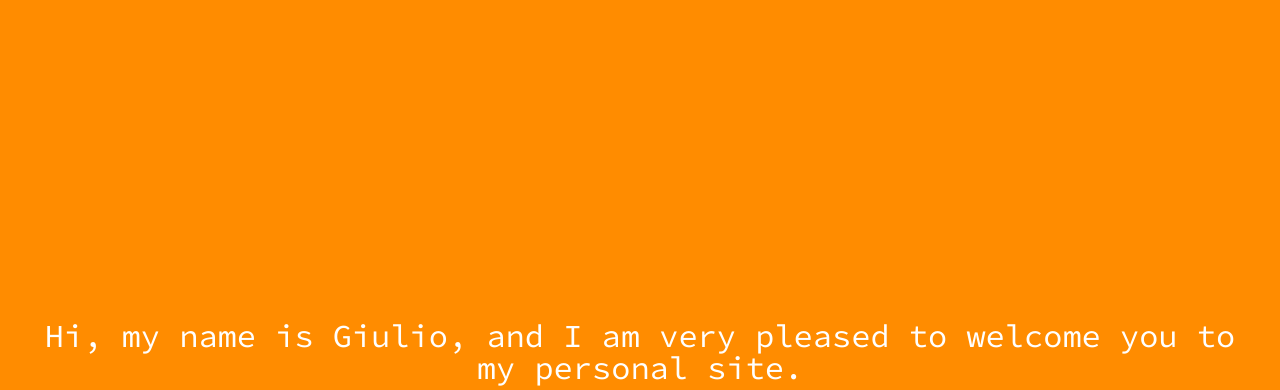
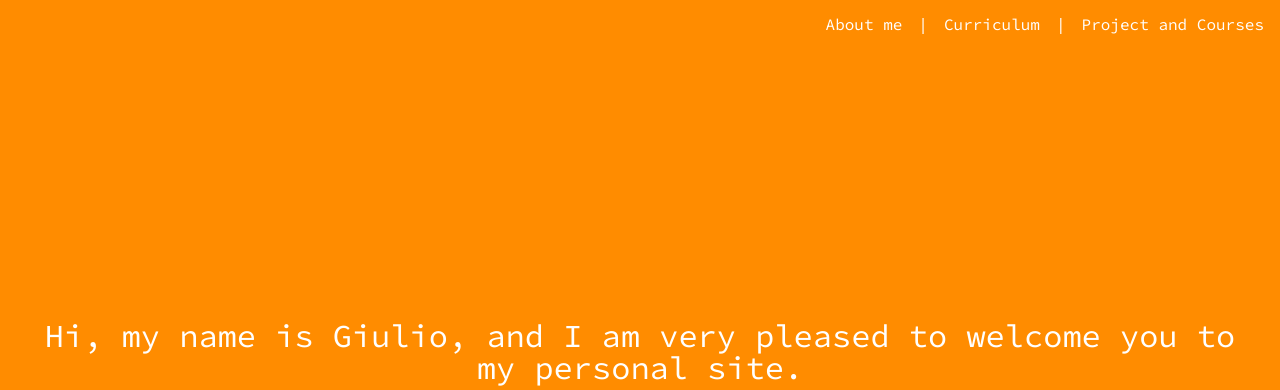
Before and after one commit to berlo64/personalsite, a plain HTML site: page public/index.html in a window 1280 px wide. Shown: the top 390 px of the page. Drawn offline with Linux system fonts and the light colour scheme.

Commit message:
Add navigation menu

```diff
--- a/public/index.html
+++ b/public/index.html
@@ -14,14 +14,22 @@
 
     <!-- Header -->
     <header>
-
+      <nav class="site-nav">
+        <ul>
+          <a href="#"><li>About me</li></a>
+          <li>|</li>
+          <a href="#"><li>Curriculum</li></a>
+          <li>|</li>
+          <a href="#"><li>Project and Courses</li></a>
+        </ul>
+      </nav>
     </header>
 
     <!-- Main informations -->
     <div class="main">
-      <p id="par_one"></p>
-      <p id="par_two"></p>
-      <p id="par_three"></p>
+      <p id="par_one" class="desktop"></p>
+      <p id="par_two" class="desktop"></p>
+      <p id="par_three" class="desktop"></p>
     </div>
 
     <!-- footer -->
--- a/public/resources/css/style.css
+++ b/public/resources/css/style.css
@@ -6,6 +6,7 @@ html {
 
 body {
   background-color: RGB(255, 140, 0);
+  font-family: 'Source Code Pro', monospace, sans-serif;
 }
 
 /* HEADER */
@@ -15,6 +16,23 @@ header {
   top: 0;
   height: 3rem;
   width: 100%;
+  display: flex;
+  justify-content: flex-end;
+}
+
+nav.site-nav ul {
+  display: flex;
+}
+
+nav.site-nav li {
+  color: rgb(255, 255, 255);
+  margin-right: 1rem;
+  margin-top: 1rem;
+}
+
+nav.site-nav a {
+  font-size: 1rem;
+  text-decoration: none;
 }
 
 /* MAIN */
@@ -34,7 +52,6 @@ header {
 
 .main p {
   color: rgb(255, 255, 255);
-  font-family: 'Source Code Pro', monospace, sans-serif;
   width: 100%;
   font-size: 2rem;
   padding: 1rem 0;
```
